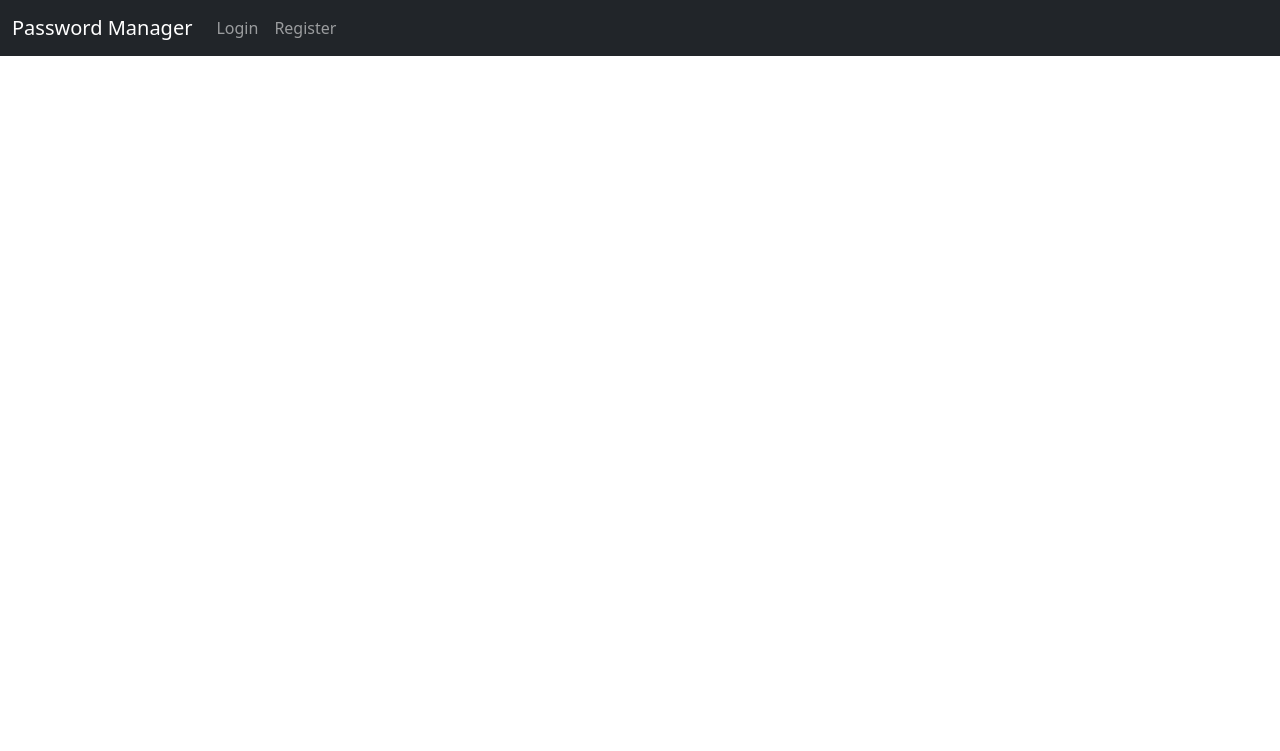
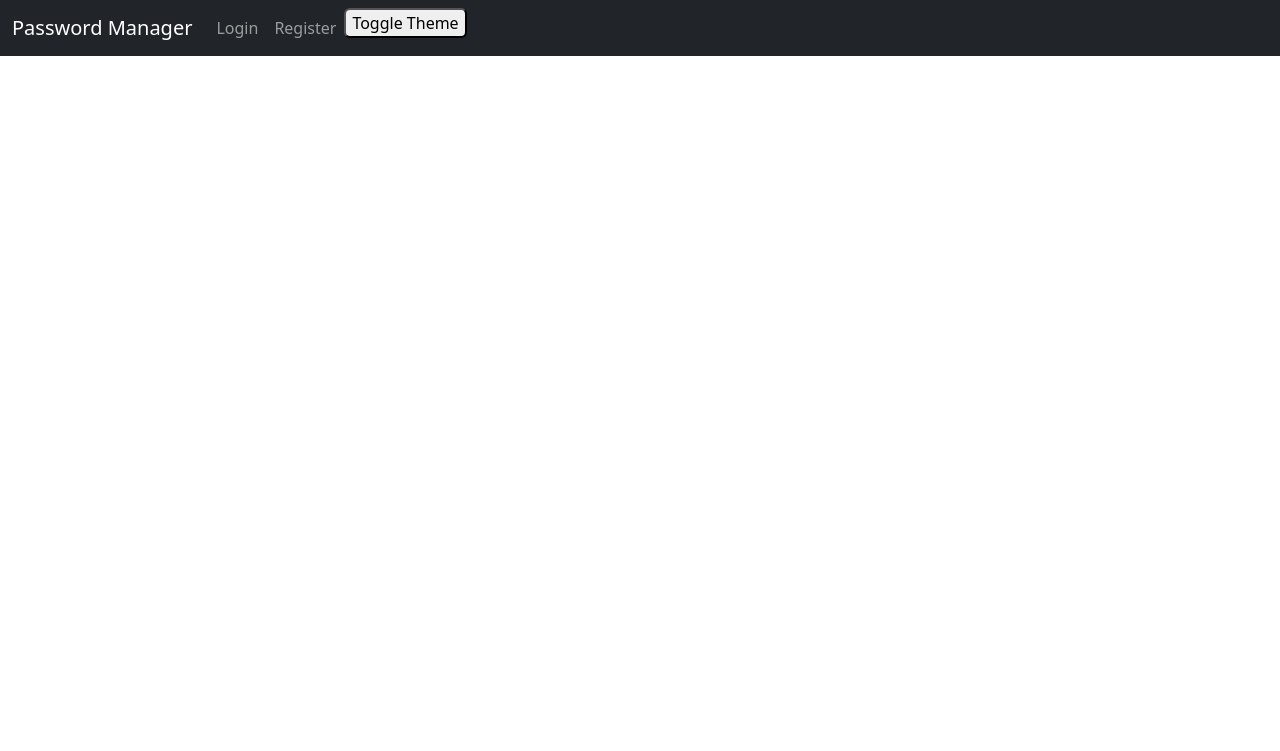
Before and after one commit to infoshareacademy/jpydzr7-django-revise, a Django app: page /password-manager/ in a window 1280 px wide. Shown: the top 751 px of the page. Run offline with Django 5.2, Linux system fonts and the light colour scheme.

Commit message:
add dark mode

```diff
--- /dev/null
+++ b/password_manager/static/js/script.js
@@ -0,0 +1,45 @@
+function setCurrentTheme() {
+    const currentTheme = localStorage.getItem('theme')
+    if (currentTheme === 'dark') {
+        localStorage.setItem('theme', 'dark')
+    } else if (currentTheme === 'light') {
+        localStorage.setItem('theme', 'light')
+    } else {
+        localStorage.setItem('theme', 'light')
+    }
+}
+
+function setTheme() {
+    const currentTheme = localStorage.getItem('theme')
+    const body = document.body;
+    if (currentTheme === 'dark') {
+        body.classList.add("dark-mode");
+        body.classList.remove("light-mode");
+    } else if (currentTheme === 'light') {
+        body.classList.add("light-mode");
+        body.classList.remove("dark-mode");
+    }
+}
+
+function toggleTheme() {
+    const currentTheme = localStorage.getItem('theme')
+    const body = document.body;
+    if (currentTheme === 'dark') {
+        localStorage.setItem('theme', 'light')
+        body.classList.add("light-mode");
+        body.classList.remove("dark-mode");
+    } else if (currentTheme === 'light') {
+        localStorage.setItem('theme', 'dark')
+        body.classList.add("dark-mode");
+        body.classList.remove("light-mode");
+    }
+}
+
+document.getElementById("toggle-theme").addEventListener("click", function () {
+    toggleTheme()
+});
+
+window.addEventListener("load", function () {
+    setCurrentTheme()
+    setTheme()
+});
--- /dev/null
+++ b/password_manager/static/styles/style.css
@@ -0,0 +1,13 @@
+body.light-mode {
+  background-color: #ffffff;
+  color: #000000;
+}
+
+body.dark-mode {
+  background-color: #121212;
+  color: #f1f1f1;
+}
+
+button {
+  transition: all 0.3s ease;
+}
--- a/password_manager/templates/index.html
+++ b/password_manager/templates/index.html
@@ -1,7 +1,9 @@
+{% load static %}
 <html lang="pl">
 <head>
     <title>{% block title %}Password Manager{% endblock %}</title>
     <link href="https://cdn.jsdelivr.net/npm/bootstrap@5.3.2/dist/css/bootstrap.min.css" rel="stylesheet">
+    <link rel="stylesheet" href="{% static 'styles/style.css' %}">
 </head>
 <body>
 
@@ -31,6 +33,9 @@
                         <a class="nav-link" href="{% url 'register' %}">Register</a>
                     </li>
                 {% endif %}
+                <li class="nav-item">
+                    <button id="toggle-theme" class="btn-group">Toggle Theme</button>
+                </li>
             </ul>
         </div>
     </div>
@@ -41,5 +46,6 @@
 </div>
 
 <script src="https://cdn.jsdelivr.net/npm/bootstrap@5.3.2/dist/js/bootstrap.bundle.min.js"></script>
+<script src="{% static 'js/script.js' %}"></script>
 </body>
 </html>
```
Also changed, not shown: README.md, readme_src/darkmodefolderstructure.png (added), readme_src/index-css-updated.png (added).
